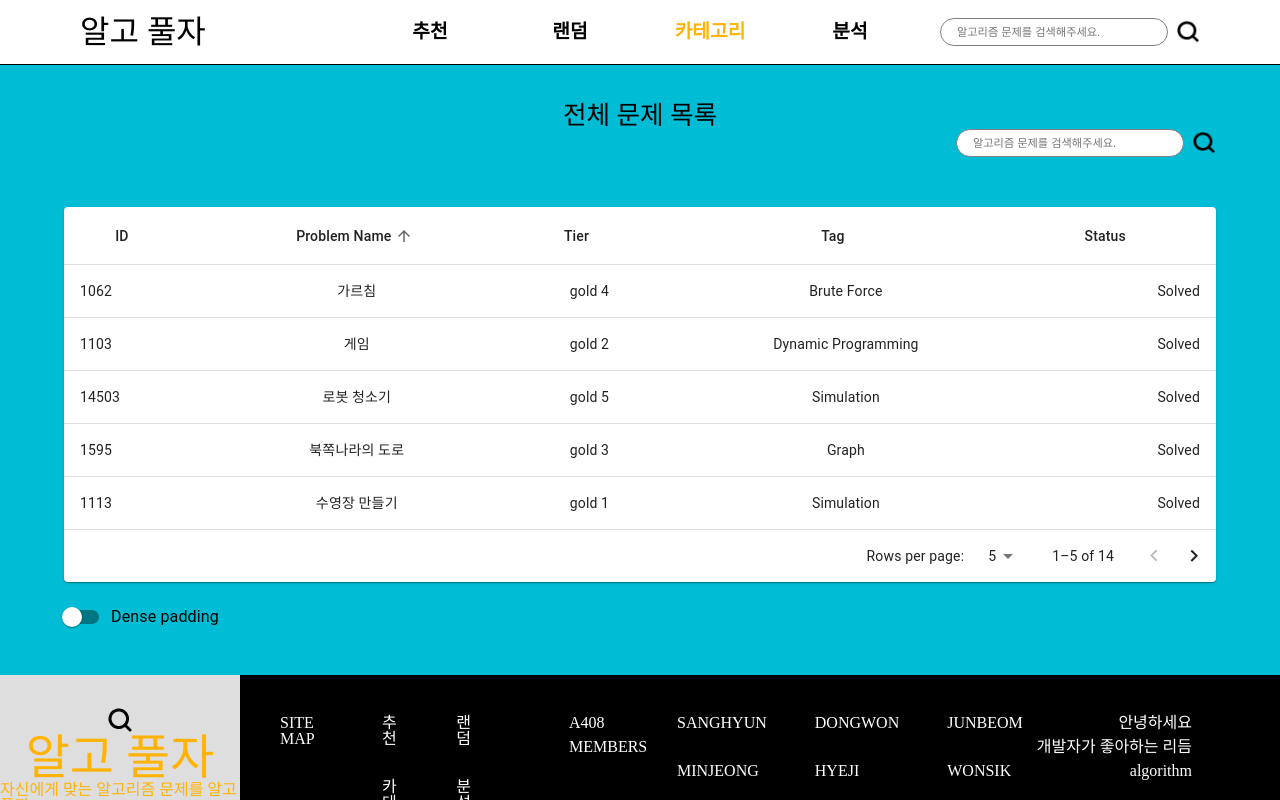
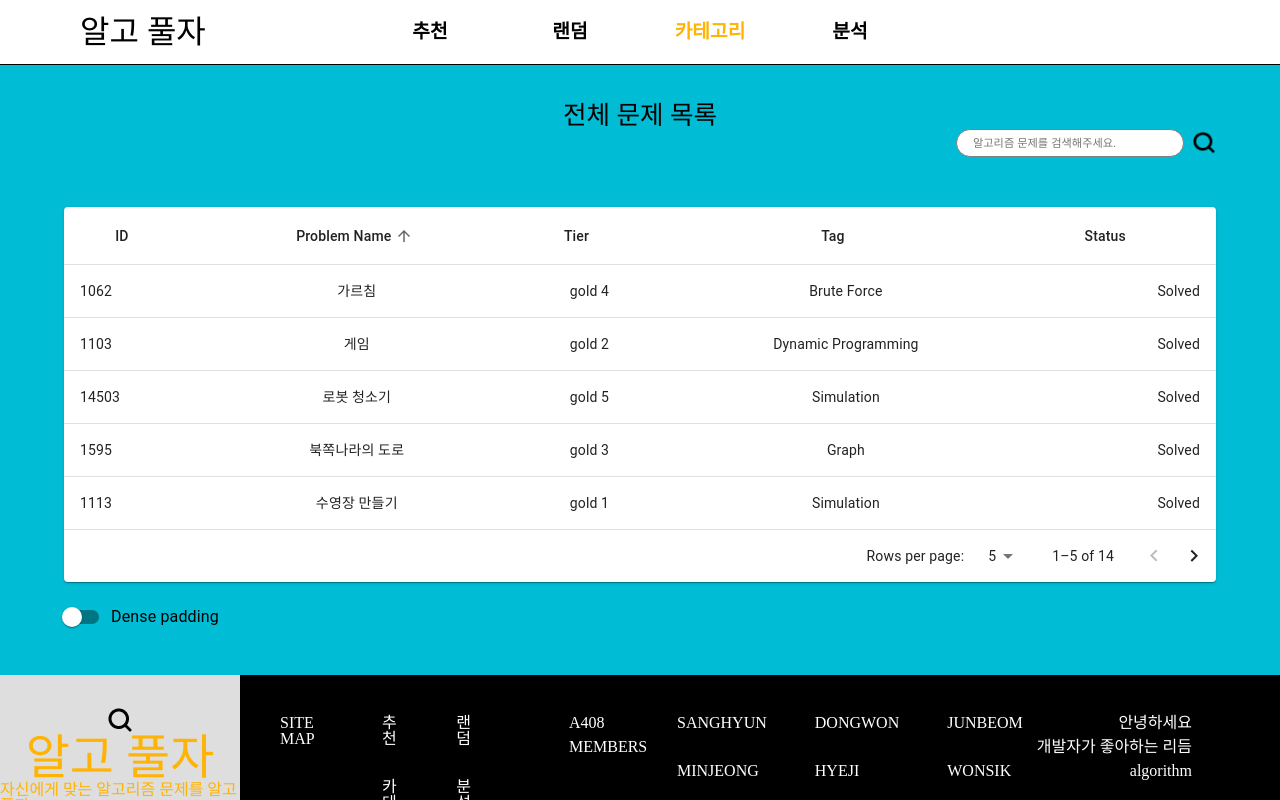
Before and after one commit to Algopulza/algopulza, a React (Create React App) app in the folder frontend/: page /category in a window 1280 px wide. Built offline with nearby package versions, Linux system fonts and the light colour scheme; a web font is replaced by a local one.

Commit message:
S06P31A408-137 Feat: nav바에 검색창 제거

```diff
--- a/frontend/src/components/layout/Navbar.tsx
+++ b/frontend/src/components/layout/Navbar.tsx
@@ -1,7 +1,6 @@
 import { useState, useEffect } from "react";
 import styled from "styled-components";
 import { useLocation, useNavigate } from "react-router-dom";
-import SearchInput from "components/Search/SearchInput";
 import NavItem from "components/layout/NavItem";
 
 const Container = styled.div`
@@ -65,11 +64,6 @@ const Navbar = () => {
           isSelected={isSelected}
         />
       </TabContainer>
-      <SearchInput
-      // url = {"/search"}
-      // onClick={onClick}
-      // isSelected={isSelected}
-      />
     </Container>
   );
 };
```
